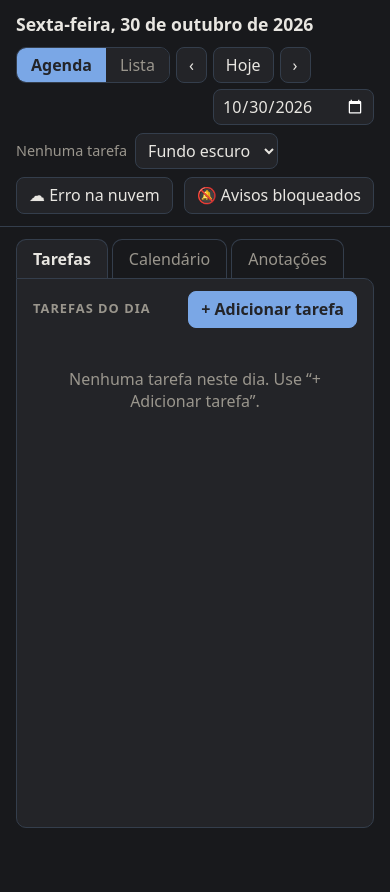
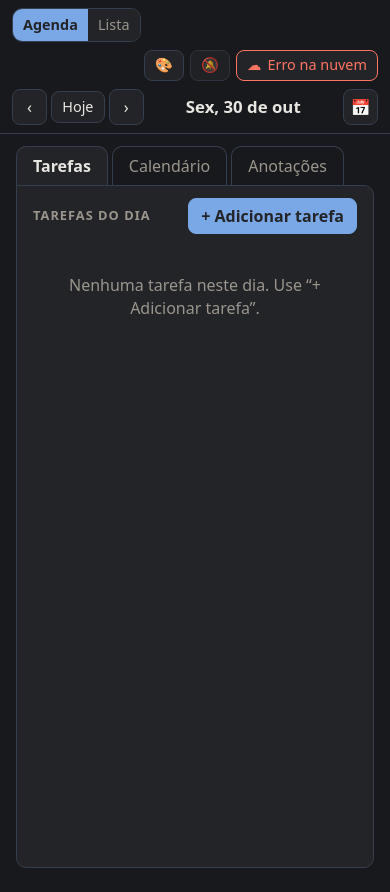
Before and after one commit to AMKS123/agenda-pessoal, a plain HTML site: page index.html in a window 390 px wide. Before the commit the page ends 852 px from the top, so only its background shows below. Drawn offline with Linux system fonts and the light colour scheme.

Commit message:
Reorganiza a barra superior
Uma linha em telas médias e grandes, duas no celular; botões menores,
data por ícone 📅, tema por botão e nuvem visível enquanto carrega.

Co-Authored-By: Claude Opus 5.5 <noreply@anthropic.com>
Claude-Session: https://claude.ai/code/session_012novsuX8FCpx3uF48ubVWY

```diff
--- a/index.html
+++ b/index.html
@@ -41,23 +41,40 @@
   .btn:hover { border-color: var(--accent); }
   .btn.principal { background: var(--accent); border-color: var(--accent); color: var(--paper); font-weight: 600; }
 
-  /* ===== Cabeçalho com a data ===== */
+  /* ===== Barra superior ===== */
+  /* Telas médias e grandes: uma linha. Celular: duas (modos + botões em cima, dia embaixo). */
   header {
     position: sticky; top: 0; z-index: 5; background: var(--bg);
-    display: flex; flex-wrap: wrap; align-items: center; gap: 8px 16px;
-    padding: 12px 16px; border-bottom: 1px solid var(--line);
+    display: flex; align-items: center; gap: 8px 12px;
+    padding: 8px 16px; border-bottom: 1px solid var(--line);
   }
-  .nav { display: flex; align-items: center; gap: 6px; }
-  #titulo { font-size: 1.25rem; font-weight: 600; margin: 0 8px; }
-  #seletorData, #tema { background: var(--paper); border: 1px solid var(--line); border-radius: 8px; padding: 5px 8px; }
-  .tools { display: flex; align-items: center; gap: 8px; margin-left: auto; flex-wrap: wrap; }
-  #resumo { color: var(--muted); font-size: .9rem; }
+  header .btn, .modos button { height: 2.2em; padding: 0 .7em; font-size: .9rem; border-radius: 8px; display: inline-flex; align-items: center; gap: 6px; }
+  header .btn.ico { width: 2.2em; padding: 0; justify-content: center; font-size: 1rem; }
+  .nav { display: flex; align-items: center; gap: 4px; min-width: 0; }
+  #titulo { font-size: 1.05rem; font-weight: 600; margin: 0 6px 0 10px; white-space: nowrap; overflow: hidden; text-overflow: ellipsis; }
+  #titulo .curto { display: none; }
+  .seletor { position: relative; overflow: hidden; }
+  .seletor input { position: absolute; inset: 0; opacity: 0; cursor: pointer; width: 100%; height: 100%; }
+  .seletor input::-webkit-calendar-picker-indicator { position: absolute; inset: 0; width: 100%; height: 100%; cursor: pointer; }
+  .tools { display: flex; align-items: center; gap: 6px; margin-left: auto; flex-shrink: 0; }
+  #resumo { color: var(--muted); font-size: .85rem; margin-right: 6px; white-space: nowrap; }
+  .bolinha { width: 14px; height: 14px; border-radius: 50%; border: 1px solid var(--line);
+    background: linear-gradient(135deg, var(--paper) 50%, var(--accent) 50%); }
+  #nuvem .rot { max-width: 9em; overflow: hidden; text-overflow: ellipsis; white-space: nowrap; }
+  #nuvem.ligado { border-color: color-mix(in srgb, var(--done) 60%, var(--line)); }
+  #nuvem.ligado .i { color: var(--done); }
+  #nuvem.alerta { border-color: var(--late); color: var(--late); }
+
+  @media (max-width: 1400px) { #tema .rot, #avisos .rot { display: none; } }
+  @media (max-width: 1100px) {
+    #resumo { display: none; }
+    #titulo .longo { display: none; } #titulo .curto { display: inline; }
+  }
   @media (max-width: 700px) {
-    .nav { flex-wrap: wrap; width: 100%; }
-    #titulo { order: -1; width: 100%; margin: 0 0 4px; font-size: 1.1rem; }
-    #seletorData { margin-left: auto; }
-    .tools { margin-left: 0; width: 100%; }
-    #avisos { margin-left: auto; }
+    header { flex-wrap: wrap; padding: 8px 12px; }
+    .nav { order: 2; width: 100%; }
+    #titulo { flex: 1; margin: 0 4px; text-align: center; }
+    #nuvem:not(.alerta) .rot { display: none; }
   }
 
   /* ===== Abas ===== */
@@ -76,6 +93,8 @@
   /* ===== Lista de tarefas ===== */
   .topo-tarefas { display: flex; align-items: center; justify-content: space-between; padding: 0 16px 8px; }
   .topo-tarefas h2 { margin: 0; }
+  .topo-tarefas { gap: 12px; }
+  .topo-tarefas .btn { white-space: nowrap; flex-shrink: 0; }
   .lista { list-style: none; margin: 0; padding: 0 8px; }
   .tarefa {
     display: grid; grid-template-columns: 32px 64px 1fr auto auto; align-items: center; gap: 4px;
@@ -147,9 +166,9 @@
 
   /* ===== Alternar Agenda / Lista ===== */
   .modos { display: flex; border: 1px solid var(--line); border-radius: 10px; overflow: hidden; }
-  .modos button { border: none; background: var(--paper); padding: 6px 14px; cursor: pointer; color: var(--muted); }
+  .modos button { border: none; border-radius: 0 !important; background: var(--paper); cursor: pointer; color: var(--muted); }
   .modos button.ativo { background: var(--accent); color: var(--paper); font-weight: 600; }
-  body.modo-lista .nav > :not(.modos), body.modo-lista #resumo, body.modo-lista main { display: none; }
+  body.modo-lista .nav, body.modo-lista #resumo, body.modo-lista main { display: none; }
   body:not(.modo-lista) #paginaLista { display: none; }
 
   /* ===== Página Lista (sem data) ===== */
@@ -287,26 +306,23 @@
 <body>
 
 <header>
+  <div class="modos" role="tablist">
+    <button data-modo="agenda" class="ativo">Agenda</button>
+    <button data-modo="lista">Lista</button>
+  </div>
   <div class="nav">
-    <div class="modos" role="tablist">
-      <button data-modo="agenda" class="ativo">Agenda</button>
-      <button data-modo="lista">Lista</button>
-    </div>
-    <button class="btn" id="ant" title="Dia anterior (Alt + ←)">‹</button>
+    <button class="btn ico" id="ant" title="Dia anterior (Alt + ←)" aria-label="Dia anterior">‹</button>
     <button class="btn" id="hoje">Hoje</button>
-    <button class="btn" id="prox" title="Próximo dia (Alt + →)">›</button>
-    <span id="titulo"></span>
-    <input type="date" id="seletorData" aria-label="Escolher data">
+    <button class="btn ico" id="prox" title="Próximo dia (Alt + →)" aria-label="Próximo dia">›</button>
+    <h1 id="titulo"><span class="longo"></span><span class="curto"></span></h1>
+    <!-- O campo de data fica invisível por cima do botão 📅: tocar nele abre o calendário do aparelho -->
+    <label class="btn ico seletor" title="Escolher data">📅<input type="date" id="seletorData" aria-label="Escolher data"></label>
   </div>
   <div class="tools">
     <span id="resumo"></span>
-    <select id="tema" title="Cor de fundo">
-      <option value="branco">Fundo branco</option>
-      <option value="pastel">Fundo pastel</option>
-      <option value="escuro">Fundo escuro</option>
-    </select>
-    <button class="btn" id="nuvem" style="display:none">☁ Entrar com Google</button>
-    <button class="btn" id="avisos">🔔 Ativar avisos</button>
+    <button class="btn" id="tema" title="Trocar a cor de fundo"><span class="i">🎨</span><span class="rot">Fundo</span></button>
+    <button class="btn" id="avisos"><span class="i">🔔</span><span class="rot">Avisos</span></button>
+    <button class="btn" id="nuvem" style="display:none"><span class="i">☁</span><span class="rot">Entrar</span></button>
   </div>
 </header>
 
@@ -487,9 +503,11 @@ function desenhar() {
 
   const titulo = dataAtual.toLocaleDateString("pt-BR",
     { weekday: "long", day: "numeric", month: "long", year: "numeric" });
-  document.getElementById("titulo").textContent = titulo[0].toUpperCase() + titulo.slice(1);
+  document.querySelector("#titulo .longo").textContent = titulo[0].toUpperCase() + titulo.slice(1);
+  const curto = dataAtual.toLocaleDateString("pt-BR", { weekday: "short", day: "numeric", month: "short" }).replace(/\./g, "");
+  document.querySelector("#titulo .curto").textContent = curto[0].toUpperCase() + curto.slice(1);
   document.getElementById("seletorData").value = chave;
-  document.getElementById("tema").value = dados.config.tema;
+  document.getElementById("tema").title = `Fundo ${dados.config.tema} (clique para trocar)`;
   document.documentElement.dataset.theme = dados.config.tema;
 
   const lista = document.getElementById("lista");
@@ -729,8 +747,11 @@ document.getElementById("seletorData").onchange = e => {
   const [a, m, d] = e.target.value.split("-").map(Number);
   irPara(new Date(a, m - 1, d));
 };
-document.getElementById("tema").onchange = e => {
-  dados.config.tema = e.target.value; salvar(); desenhar();
+// Botão de tema: alterna branco → pastel → escuro
+const TEMAS = ["branco", "pastel", "escuro"];
+document.getElementById("tema").onclick = () => {
+  dados.config.tema = TEMAS[(TEMAS.indexOf(dados.config.tema) + 1) % TEMAS.length];
+  salvar(); desenhar();
 };
 document.getElementById("notas").oninput = e => { dia().notas = e.target.value; salvar(); };
 document.getElementById("notas").onblur = () => desenharCalendario();
@@ -955,9 +976,14 @@ const btnAvisos = document.getElementById("avisos");
 const avisados = new Set(); // evita avisar a mesma tarefa duas vezes
 
 function estadoAvisos() {
-  if (!("Notification" in window)) { btnAvisos.textContent = "Avisos indisponíveis"; btnAvisos.disabled = true; return; }
-  btnAvisos.textContent = Notification.permission === "granted" ? "🔔 Avisos ligados"
-    : Notification.permission === "denied" ? "🔕 Avisos bloqueados" : "🔔 Ativar avisos";
+  const [icone, rotulo, dica] = !("Notification" in window) ? ["🔕", "Sem avisos", "Este navegador não mostra avisos"]
+    : Notification.permission === "granted" ? ["🔔", "Avisos", "Avisos ligados"]
+    : Notification.permission === "denied" ? ["🔕", "Avisos", "Avisos bloqueados nas configurações do navegador"]
+    : ["🔔", "Ativar avisos", "Clique para ativar os avisos"];
+  btnAvisos.querySelector(".i").textContent = icone;
+  btnAvisos.querySelector(".rot").textContent = rotulo;
+  btnAvisos.title = dica;
+  btnAvisos.style.opacity = ("Notification" in window && Notification.permission === "granted") ? "1" : ".75";
 }
 btnAvisos.onclick = async () => {
   if (!("Notification" in window)) return;
@@ -1018,7 +1044,17 @@ const FIREBASE_CONFIG = {
 const VERSAO = "10.12.2";
 
 const btn = document.getElementById("nuvem");
-if (FIREBASE_CONFIG) iniciar().catch(e => { console.error(e); btn.style.display = ""; btn.textContent = "☁ Erro na nuvem"; });
+const status = (texto, dica = "", tipo = "") => {
+  btn.querySelector(".rot").textContent = texto;
+  btn.title = dica || texto;
+  btn.classList.toggle("ligado", tipo === "ligado");
+  btn.classList.toggle("alerta", tipo === "alerta");
+};
+if (FIREBASE_CONFIG) {
+  btn.style.display = ""; // aparece já, enquanto o Firebase carrega
+  status("…", "Conectando à nuvem…");
+  iniciar().catch(e => { console.error(e); status("Erro na nuvem", String(e), "alerta"); });
+}
 
 async function iniciar() {
   const url = m => `https://www.gstatic.com/firebasejs/${VERSAO}/firebase-${m}.js`;
@@ -1028,17 +1064,17 @@ async function iniciar() {
 
   const app = initializeApp(FIREBASE_CONFIG);
   const auth = getAuth(app);
-  const db = initializeFirestore(app, { localCache: persistentLocalCache() }); // funciona offline e envia depois
+  let db;
+  try { db = initializeFirestore(app, { localCache: persistentLocalCache() }); } // funciona offline e envia depois
+  catch { db = initializeFirestore(app, {}); }
 
   let usuario = null;
   let pararDeOuvir = [];
   let enviados = {};  // último conteúdo enviado/recebido de cada documento, para só enviar o que mudou
   let espera;
 
-  btn.style.display = "";
-  const status = (texto, dica = "") => { btn.textContent = texto; btn.title = dica; };
-  const mostrarConectado = () => status("☁ " + (usuario.displayName?.split(" ")[0] || "Conectado"),
-    `Sincronizado como ${usuario.email}. Clique para sair.`);
+  const mostrarConectado = () => status(usuario.displayName?.split(" ")[0] || "Conectado",
+    `Sincronizado como ${usuario.email}. Clique para sair.`, "ligado");
 
   // ----- Entrar e sair -----
   btn.onclick = async () => {
@@ -1048,13 +1084,13 @@ async function iniciar() {
       catch (e) {
         // Alguns celulares bloqueiam a janela de login; nesse caso troca de página para entrar
         if (e.code === "auth/popup-blocked" || e.code === "auth/operation-not-supported-in-this-environment") signInWithRedirect(auth, provedor);
-        else if (e.code !== "auth/popup-closed-by-user" && e.code !== "auth/cancelled-popup-request") { console.error(e); status("☁ Erro ao entrar", e.code); }
+        else if (e.code !== "auth/popup-closed-by-user" && e.code !== "auth/cancelled-popup-request") { console.error(e); status("Erro ao entrar", e.code, "alerta"); }
       }
       return;
     }
     // Sair pede confirmação (segundo clique)
     if (!btn.classList.contains("confirmar")) {
-      btn.classList.add("confirmar"); btn.textContent = "Sair da conta?";
+      btn.classList.add("confirmar"); status("Sair?", "Clique de novo para sair da conta", "alerta");
       setTimeout(() => { btn.classList.remove("confirmar"); if (usuario) mostrarConectado(); }, 3000);
       return;
     }
@@ -1074,9 +1110,9 @@ async function iniciar() {
   onAuthStateChanged(auth, async u => {
     pararDeOuvir.forEach(parar => parar());
     pararDeOuvir = []; enviados = {}; usuario = u;
-    if (!u) { status("☁ Entrar com Google", "Entre para salvar na nuvem e sincronizar entre aparelhos"); return; }
+    if (!u) { status("Entrar", "Entrar com Google para salvar na nuvem e sincronizar entre aparelhos"); return; }
 
-    status("☁ Sincronizando…");
+    status("Sincronizando…");
     const base = ["usuarios", u.uid];
 
     // 1ª carga: o que está na nuvem vale; o que só existe neste aparelho é enviado
@@ -1138,9 +1174,9 @@ async function iniciar() {
       envios.push(setDoc(doc(db, ...base, "meta", "lista"), { itens: dados.lista }));
     }
     if (!envios.length) return;
-    status(navigator.onLine ? "☁ Salvando…" : "☁ Sem internet, salva depois");
+    status(navigator.onLine ? "Salvando…" : "Offline", navigator.onLine ? "Salvando…" : "Sem internet: salva quando voltar");
     try { await Promise.all(envios); mostrarConectado(); }
-    catch (e) { console.error(e); status("☁ Erro ao salvar", e.code || ""); }
+    catch (e) { console.error(e); status("Erro ao salvar", e.code || "", "alerta"); }
   }
 }
 </script>
```
Also changed, not shown: shots/cor-lista.png (added), shots/cor-popup.png (added), shots/excluir.png (added), shots/lista-m.png (added), shots/lista.png (added).
